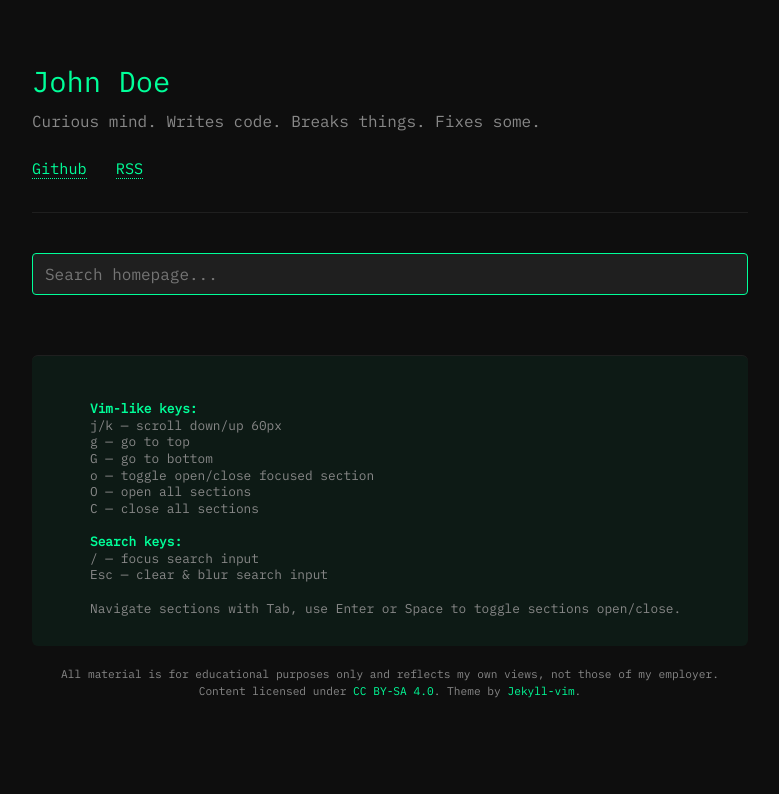
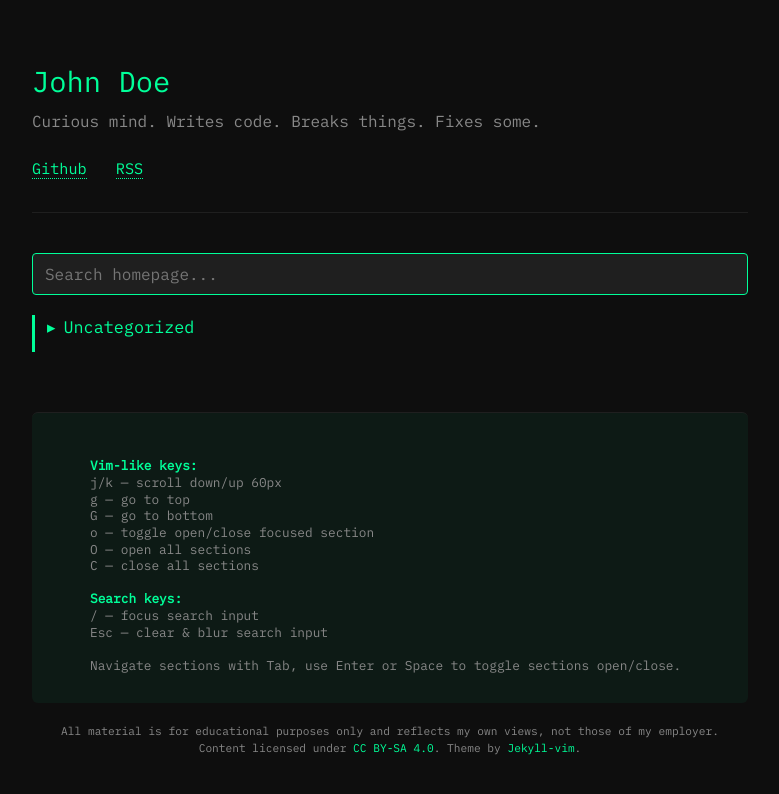
Before and after one commit to jawadnassar/jekyll-vim-theme, a Jekyll site: the page built from index.html, in a window 1280 px wide. Shown: the top 794 px of the page, without its empty margins (250-1029 px from the left). Built offline with Jekyll 4.4.1, drawn with Linux system fonts in a browser that asks for light colours.

Commit message:
Update index.html

```diff
--- a/index.html
+++ b/index.html
@@ -3,7 +3,6 @@ layout: homepage
 ---
 
 {% assign sorted_categories = site.categories | sort %}
-
 {% for category in sorted_categories %}
   {% assign category_name = category[0] %}
   {% assign posts_in_category = category[1] | sort: "date" | reverse %}
@@ -22,3 +21,20 @@ layout: homepage
     </details>
   </section>
 {% endfor %}
+
+
+{% assign uncategorized_posts = site.posts | where_exp: "post", "post.categories == nil or post.categories == empty" %}
+{% if uncategorized_posts != empty %}
+  <section id="uncategorized">
+    <details>
+      <summary tabindex="0">Uncategorized</summary>
+
+      {% for post in uncategorized_posts %}
+        <div class="post">
+          <time datetime='{{ post.date | date: "%F" }}' class="post-date">{{ post.date | date: "%F" }}</time>
+          <a href="{{ post.url | relative_url }}" tabindex="0">{{ post.title }}</a>
+        </div>
+      {% endfor %}
+    </details>
+  </section>
+{% endif %}
```
